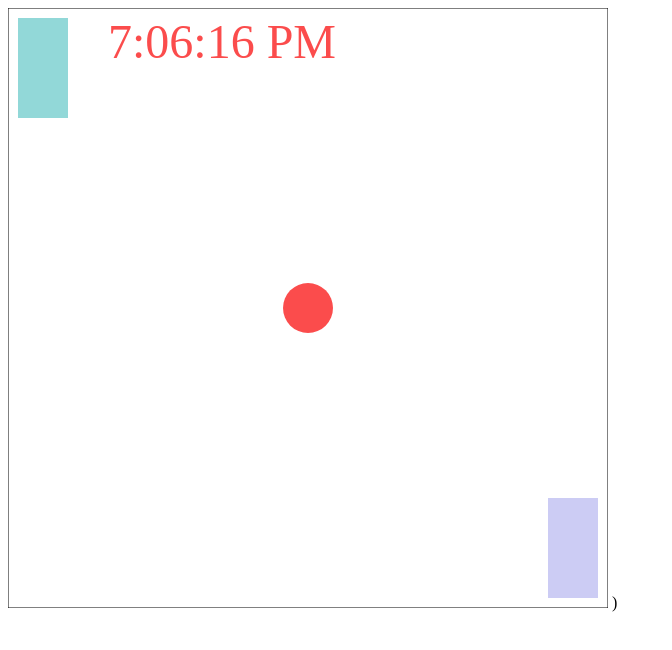
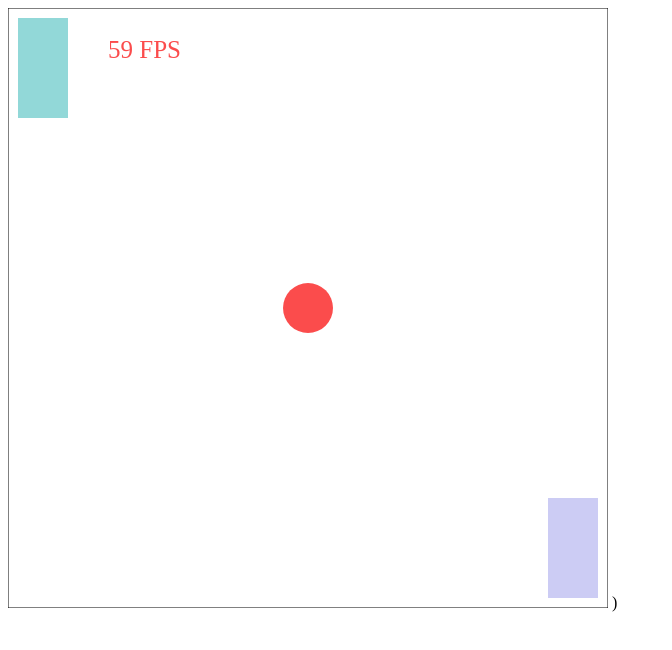
Before and after one commit to eliaswieser/Tennis, a website: page index.html in a window 1280 px wide. Shown: the whole page, without its empty margins (0-672 px from the left). Drawn offline with Linux system fonts and the light colour scheme.

Commit message:
Anzeige FrameRate

```diff
--- a/index.html
+++ b/index.html
@@ -3,10 +3,12 @@
  <head>
   <meta charset="utf-8"/>
   <script type="application/javascript">
+
+    var zeitLetzterFrame;
+
     function init() {
       window.requestAnimationFrame(draw);
     }
-
 
     function draw() {
       var canvas = document.getElementById('spielfläche');
@@ -17,8 +19,12 @@
 
         var date = new Date();
 
-        ctx.font = "48px serif";
-        ctx.fillText(date.toLocaleTimeString(), 100, 50);
+        var zeitSeitLetztemFrame = date - zeitLetzterFrame;
+
+        var frameRate = 1000/zeitSeitLetztemFrame;
+
+        ctx.font = "25px serif";
+        ctx.fillText(Math.round(frameRate) + ' FPS', 100, 50);
 
 
         ctx.strokeRect(0, 0, 600, 600)
@@ -36,6 +42,9 @@
 
 
       }
+
+      zeitLetzterFrame = date;
+
       window.requestAnimationFrame(draw);
     }
   </script>
```
